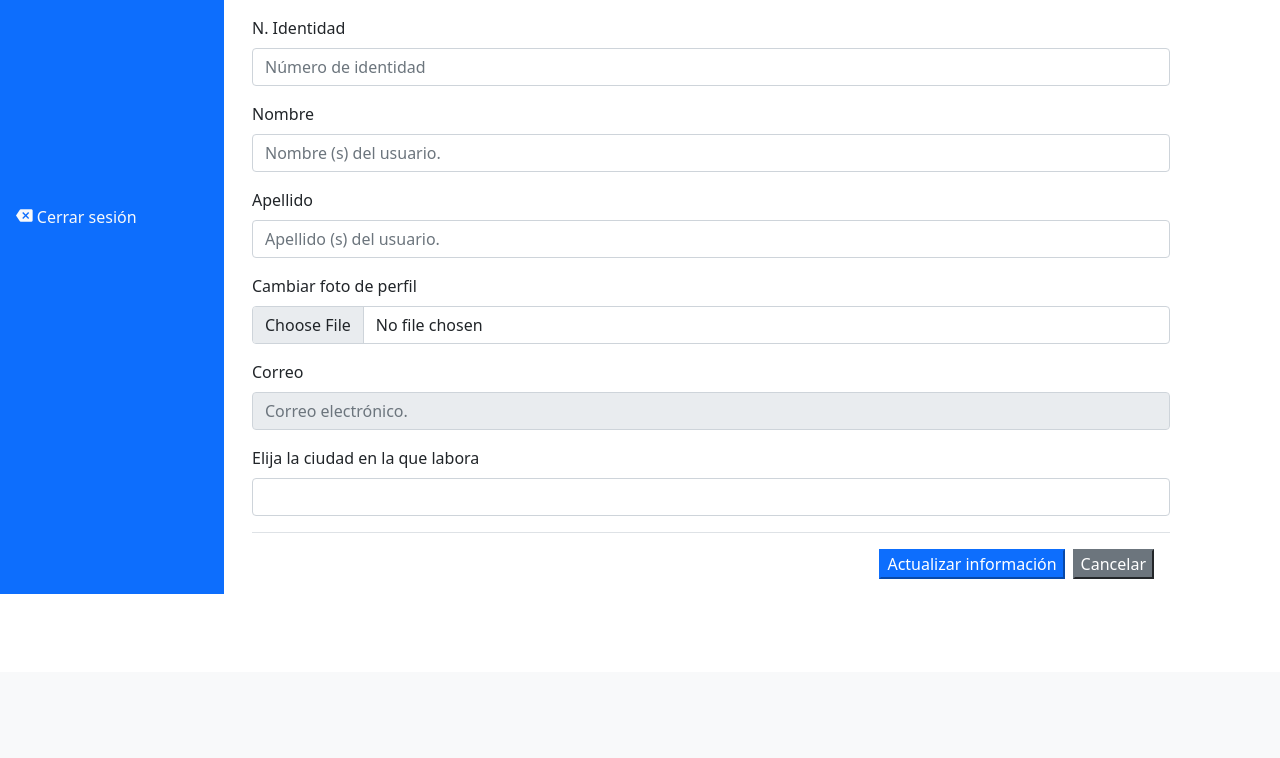
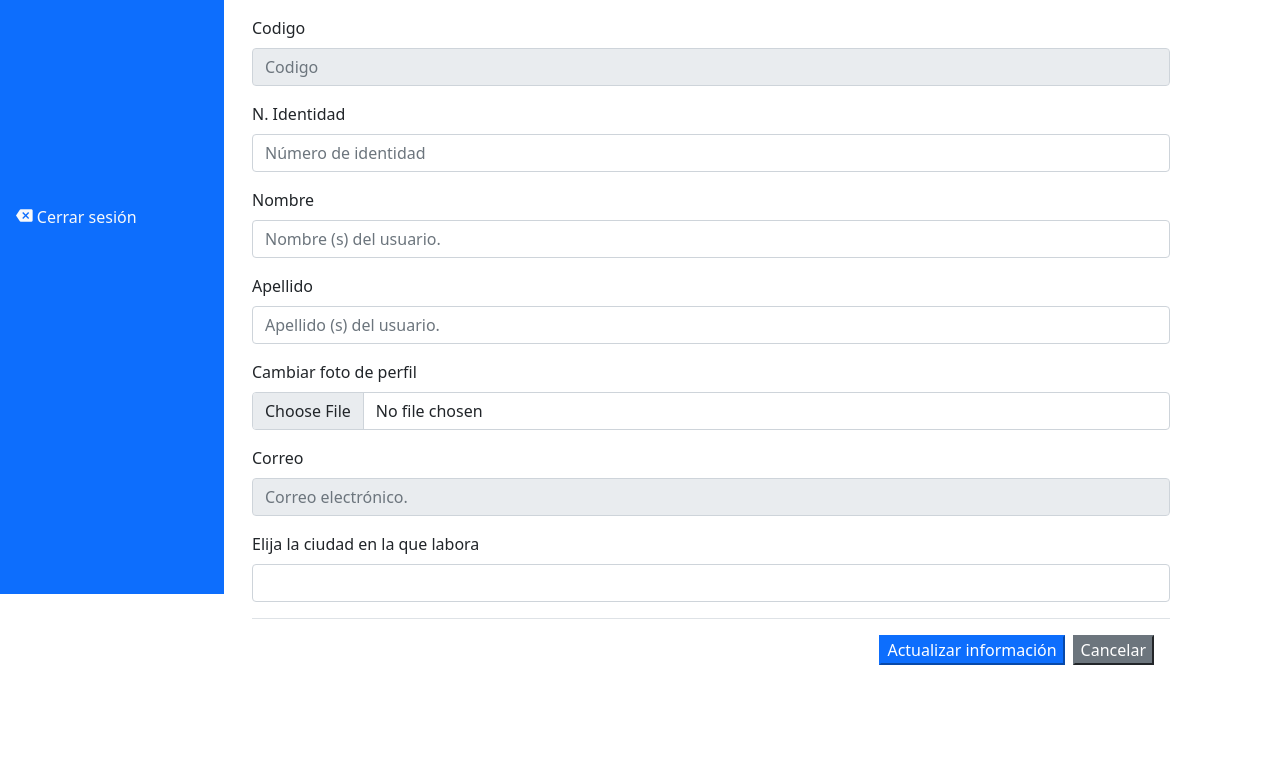
Before and after one commit to ksamueloz/caribbean, a PHP site: page /view/modules/seller.php in a window 1280 px wide, after a click on "Editar Perfil". Shown: the part 366-1124 px from the top of the page. Before the commit the page ends 960 px from the top, so only its background shows below. Run offline with PHP 8.4, Linux system fonts and the light colour scheme; the visitor is signed in with stand-in values (Sample User, id 1); data that the repository does not hold is empty; some libraries are stand-ins or nearby versions.

Commit message:
Vendedor ve codigo

```diff
--- a/model/seller.model.php
+++ b/model/seller.model.php
@@ -123,6 +123,7 @@
                     $userData[] = $result["picture"];
                     $userData[] = $result["email"];
                     $userData[] = $result["city"];
+                    $userData[] = $result["code"];
                 }
                 return $userData;
             }
--- a/view/assets/js/seller.js
+++ b/view/assets/js/seller.js
@@ -239,6 +239,7 @@ function viewProfile() {
             $("#photoProfile").attr("src", response.data_profile[3]);
             $("#emailProfile").val(response.data_profile[4]);
             $("#cityProfile").val(response.data_profile[5]);
+            $("#codexProfile").val(response.data_profile[6]);
         }
     });
 }
--- a/view/modules/seller.php
+++ b/view/modules/seller.php
@@ -138,6 +138,10 @@
                             <img src="#" alt="Foto de perfil" id="photoProfile" name="photoProfile" class="photo-profile" width=200 height=240>
                         </div>
                         <div class="mb-3">
+                            <label class="form-label float-left">Codigo</label>
+                            <input class="form-control" id="codexProfile" name="codexProfile" type="text" placeholder="Codigo" disabled>
+                        </div>
+                        <div class="mb-3">
                             <label class="form-label float-left">N. Identidad</label>
                             <input class="form-control" id="identityProfile" name="identityProfile" type="number" placeholder="Número de identidad">
                         </div>
```
Also changed, not shown: view/assets/product-img/930descarga.jpg (added), view/assets/seller-img/1341500x844_innovacion_empresarial.jpg (added).
